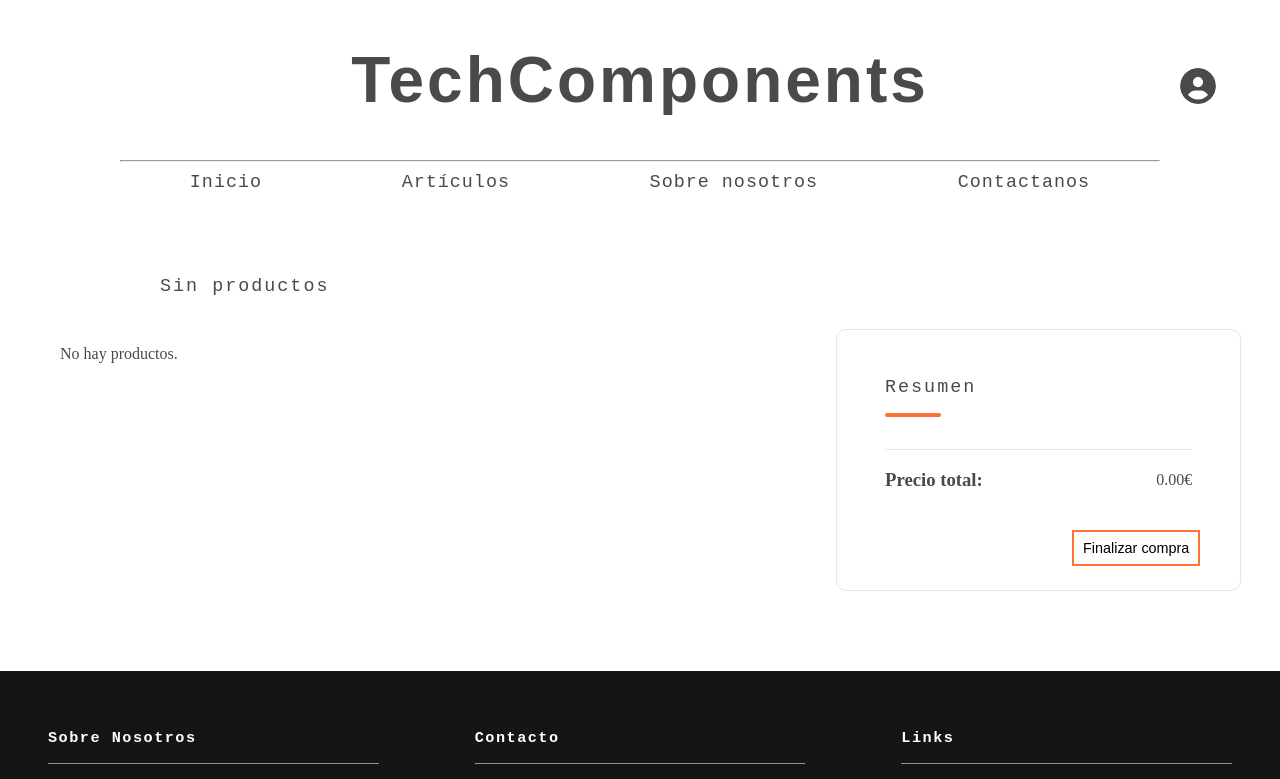
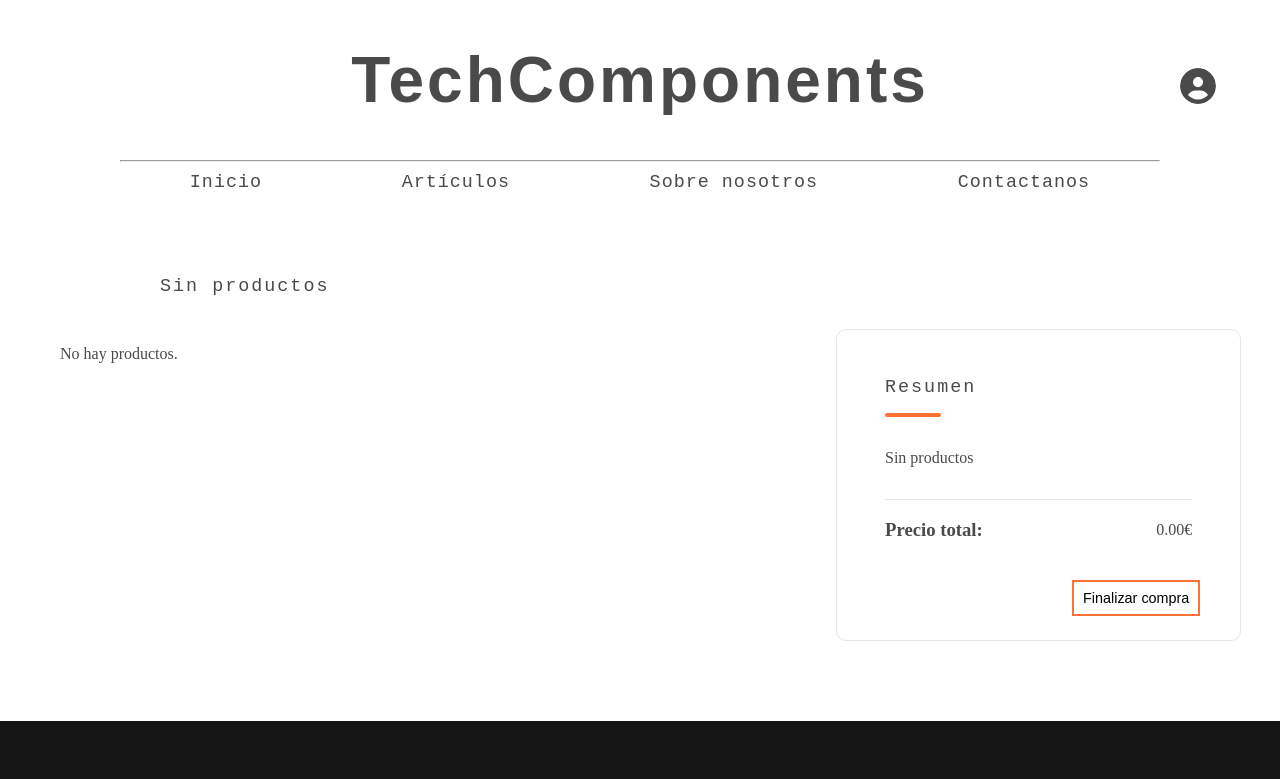
Before and after one commit to Dragolex01/techcomponents, a React (Create React App) app: page /cart in a window 1280 px wide. Shown: the top 779 px of the page. Built offline with nearby package versions, Linux system fonts and the light colour scheme.

Commit message:
cambios varios

```diff
--- a/src/containers/pages/Cart.jsx
+++ b/src/containers/pages/Cart.jsx
@@ -100,6 +100,9 @@ function Cart({ get_items, get_item_total, get_total, update_item, remove_item,
                       <p>0.00</p>
                     </div> */}
                     {
+                      (() => {
+                        if(total_items > 0){
+                          return(
                             items && items.map((item, i) => {
                               return(
                                 <div key={i}>
@@ -108,6 +111,11 @@ function Cart({ get_items, get_item_total, get_total, update_item, remove_item,
                                 </div>
                               )
                             })
+                          )
+                        }else{
+                          return <p>Sin productos</p>
+                        }
+                      })()
                     }
                 </div>
                 <div className="seccionCarrito__contenedor__contInfoCompra__contInfo--cont2">
```
Lines whose indentation alone changed are shown as unchanged.
